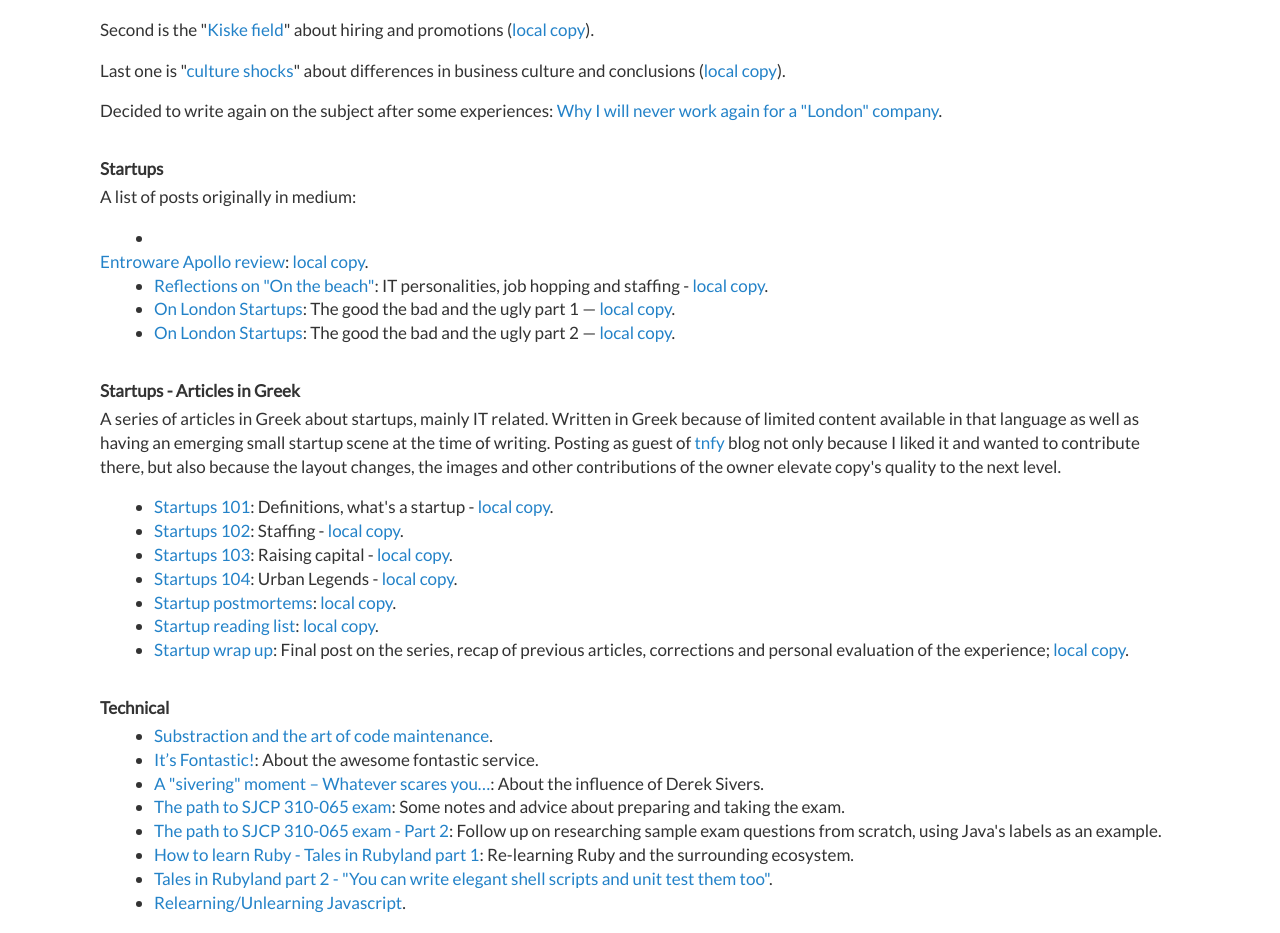
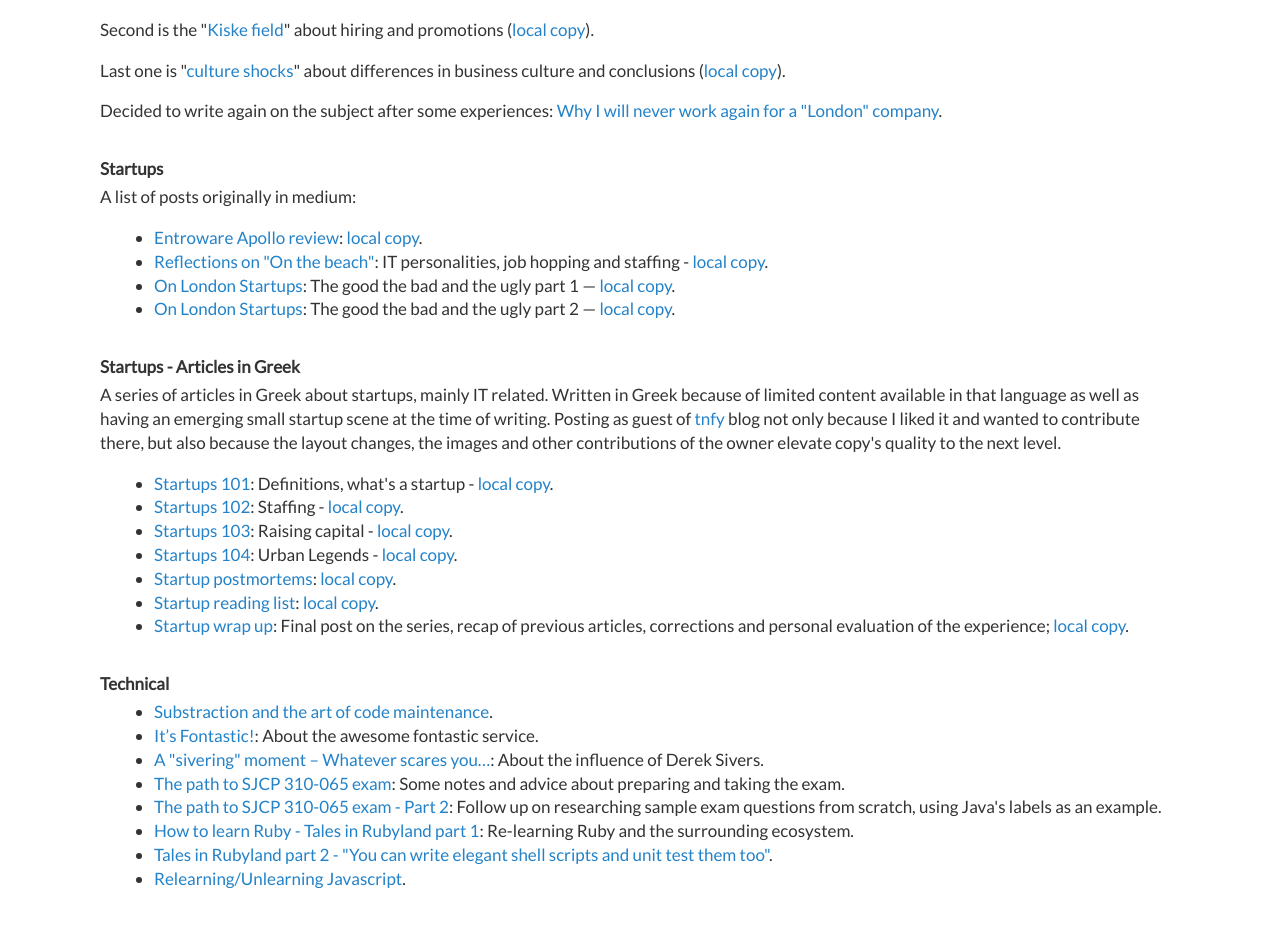
Before and after one commit to dimitrismistriotis/dimitrismistriotis.github.io, a Jekyll site: the page built from index.html, in a window 1280 px wide. Shown: the part 1303-2236 px from the top of the page. Built offline with Jekyll 4.4.1, drawn with Linux system fonts in a browser that asks for light colours; the list of posts is cut into pages by our own code.

Commit message:
Fix: broken markdown

```diff
--- a/index.html
+++ b/index.html
@@ -88,7 +88,7 @@ layout: default
     <p>
       A list of posts originally in medium:
       <ul>
-        <li><a href="https://medium.com/@dimist/entroware-apollo-review-f283406d75ef#.ezr48jlgc"></li>Entroware Apollo review</a>: <a href="/entroware">local copy</a>.</li>
+        <li><a href="https://medium.com/@dimist/entroware-apollo-review-f283406d75ef#.ezr48jlgc">Entroware Apollo review</a>: <a href="/entroware">local copy</a>.</li>
         <li><a href="https://medium.com/recruitment-selection/264dc0de152e">Reflections on "On the beach"</a>:
           IT personalities, job hopping and staffing -
           <a href="/2014/06/02/reflections_on_on_the_beach.html">local copy</a>.</li>
```
